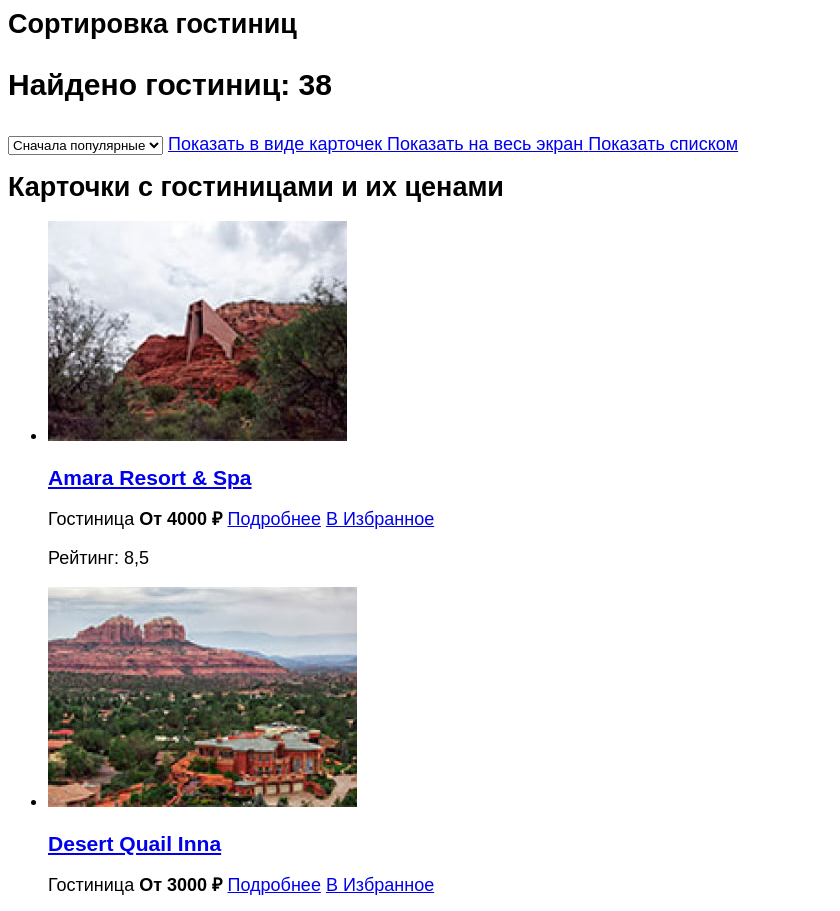
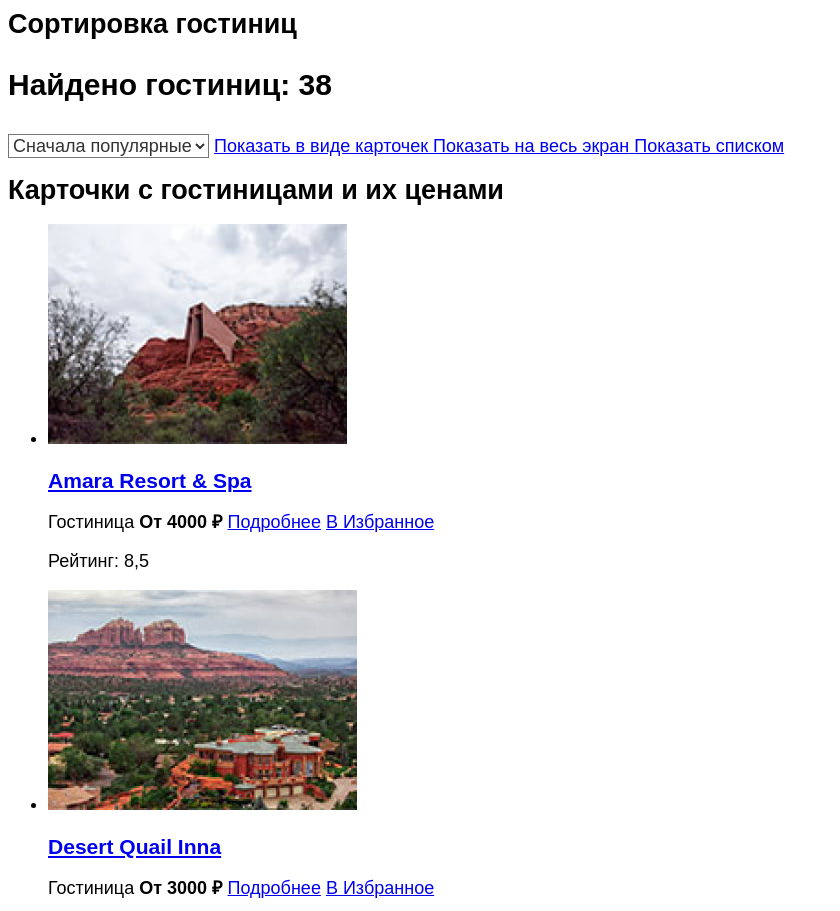
Before and after one commit to htmlacademy-htmlcss/1853053-sedona-33, a plain HTML site: page catalog.html in a window 1280 px wide. Shown: the part 880-1791 px from the top of the page, without its empty margins (0-840 px from the left). Drawn offline with Linux system fonts and the light colour scheme.

Commit message:
Добавляет стили в расширенный список

```diff
--- a/styles/styles.css
+++ b/styles/styles.css
@@ -250,4 +250,11 @@ body {
     color: #000000;
     background-color: #FFFFFF;
   }
-  /*  */
+  /* расширенный список */
+  .select-control {
+    font-size: 18px;
+    line-height: 23px;
+    font-weight: 400;
+    color: #333333;
+    background-color: #FFFFFF;
+  }
```
